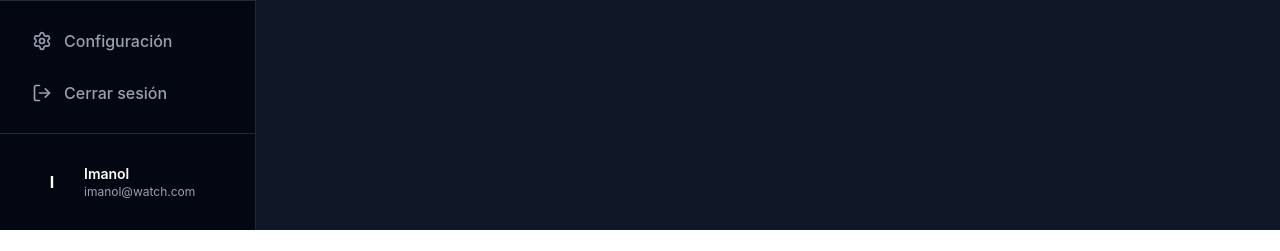
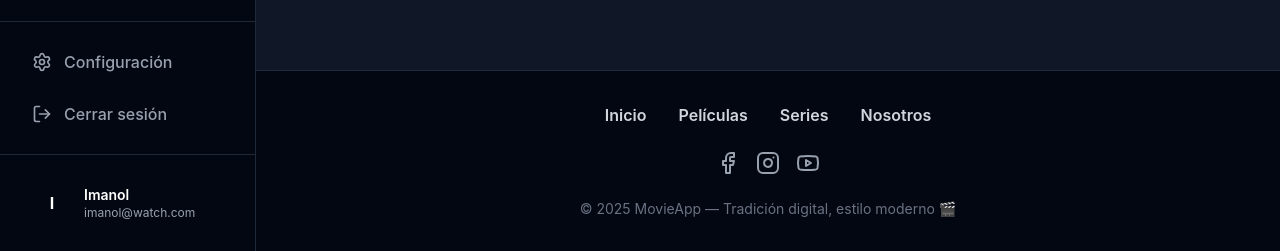
Before and after one commit to moisesdevweb/Movieapp, a React (Vite) app: page / in a window 1280 px wide. Shown: the part 570-821 px from the top of the page. Before the commit the page ends 800 px from the top, so only its background shows below. Built offline with nearby package versions, Linux system fonts and the light colour scheme; no server answers.

Commit message:
integracion del footer

```diff
--- a/src/App.jsx
+++ b/src/App.jsx
@@ -1,5 +1,6 @@
 import { Routes, Route, useLocation } from "react-router-dom";
 import { Sidebar } from "./components/sidebar";
+import Footer from "@/components/layout/Footer";
 import { Toaster } from "sonner";
 
 // Tus páginas
@@ -34,6 +35,8 @@
           <Route path="/actor/:id" element={<Celebrity />} />
           <Route path="/trending-persons" element={<TrendingCelebrity />} />
         </Routes>
+          {/* Footer solo si NO estás en login */}
+         <Footer />
       </main>
 
       <Toaster />
--- /dev/null
+++ b/src/components/layout/Footer.jsx
@@ -0,0 +1,76 @@
+import { Facebook, Instagram, Youtube } from "lucide-react";
+
+export default function Footer() {
+  const currentYear = new Date().getFullYear();
+
+  const navigationLinks = [
+    { name: "Inicio", href: "/" },
+    { name: "Películas", href: "/movies" },
+    { name: "Series", href: "/series" },
+    { name: "Nosotros", href: "/about" },
+  ];
+
+  const socialLinks = [
+    {
+      name: "Facebook",
+      href: "https://facebook.com",
+      icon: Facebook
+    },
+    {
+      name: "Instagram",
+      href: "https://instagram.com",
+      icon: Instagram
+    },
+    {
+      name: "YouTube",
+      href: "https://youtube.com",
+      icon: Youtube
+    },
+  ];
+
+  return (
+    <footer className="bg-gray-950 border-t border-gray-800 py-8 mt-12">
+      <div className="container mx-auto px-4">
+        <div className="flex flex-col items-center gap-6">
+
+          {/* Enlaces de navegación */}
+          <nav className="flex flex-wrap justify-center gap-6 md:gap-8">
+            {navigationLinks.map((link) => (
+              <a
+                key={link.name}
+                href={link.href}
+                className="text-gray-300 hover:text-white font-semibold transition-colors duration-200"
+              >
+                {link.name}
+              </a>
+            ))}
+          </nav>
+
+          {/* Redes sociales */}
+          <div className="flex gap-4">
+            {socialLinks.map((social) => {
+              const Icon = social.icon;
+              return (
+                <a
+                  key={social.name}
+                  href={social.href}
+                  target="_blank"
+                  rel="noopener noreferrer"
+                  className="text-gray-400 hover:text-purple-500 transition-colors duration-200"
+                  aria-label={social.name}
+                >
+                  <Icon className="w-6 h-6" />
+                </a>
+              );
+            })}
+          </div>
+
+          {/* Copyright */}
+          <p className="text-gray-500 text-sm text-center">
+            © {currentYear} MovieApp — Tradición digital, estilo moderno 🎬
+          </p>
+        </div>
+      </div>
+    </footer>
+  );
+}
```
